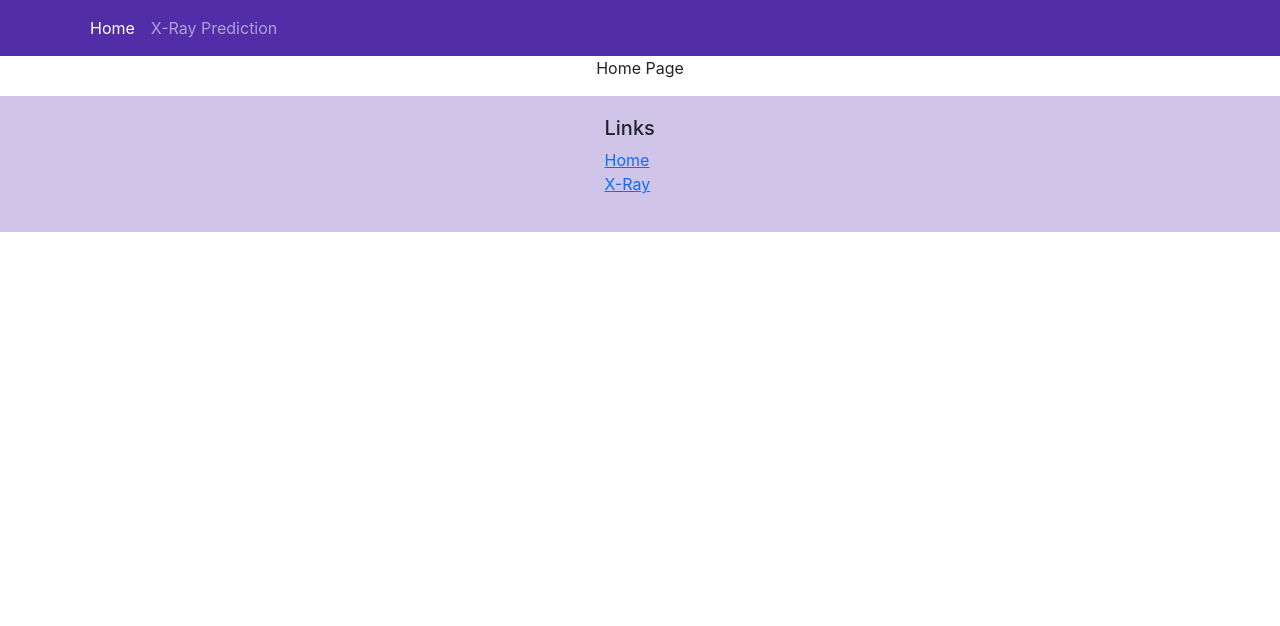
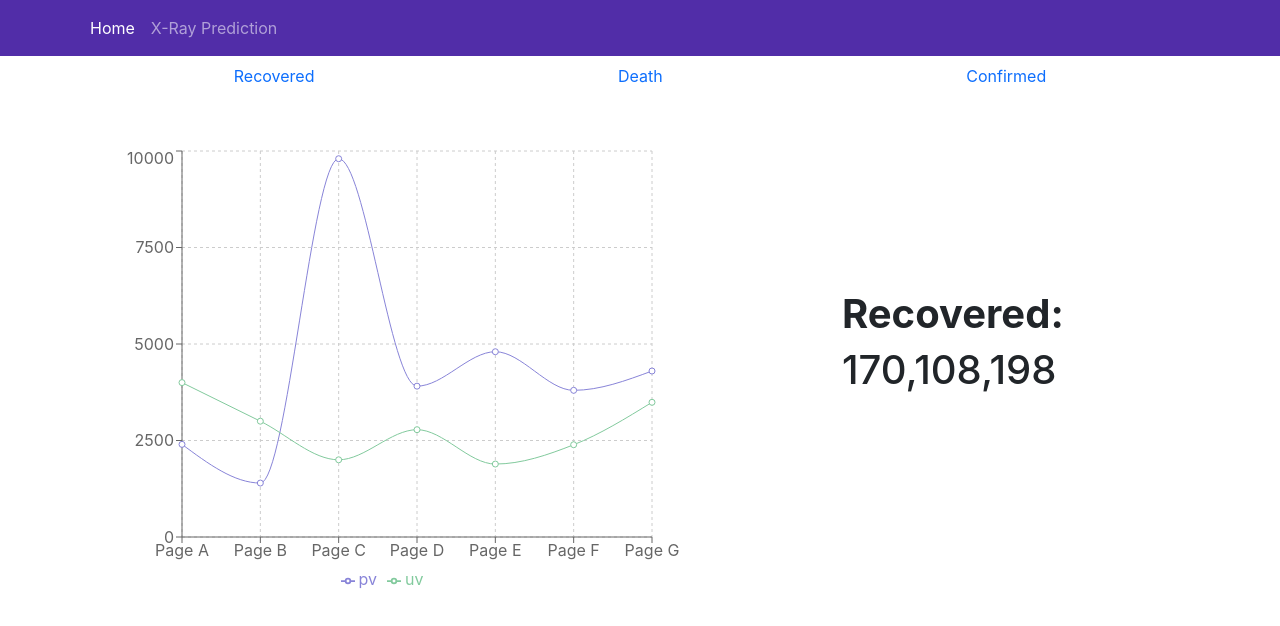
Before and after one commit to ris3abh/Covid_19, a React (Create React App) app: page /home in a window 1280 px wide. Shown: the top 626 px of the page. Built offline with nearby package versions, Linux system fonts and the light colour scheme.

Commit message:
charts added

```diff
--- a/package.json
+++ b/package.json
@@ -13,6 +13,7 @@
     "react-router-dom": "^5.2.0",
     "react-scripts": "4.0.3",
     "reactstrap": "^8.9.0",
+    "recharts": "^2.0.10",
     "web-vitals": "^1.0.1"
   },
   "scripts": {
--- a/src/App.css
+++ b/src/App.css
@@ -15,12 +15,6 @@
     margin:0px auto;
     padding: 20px 0px 20px 0px;
 }
-.jumbotron {
-    padding:70px 30px 70px 30px;
-    margin:0px auto;
-    background: #9575CD ;
-    color:floralwhite;
-}
 
 address{
     font-size:80%;
@@ -32,24 +26,19 @@ address{
     background-color: #512DA8;
 }
 
-.page-enter{
-    opacity: 0.01;
-    transform: translateX(-100%);
+
+.question {
+  width: 600px;
+  height: 500px;
+  padding-top: 50px;
+  padding-left: 20px;
 }
 
-.page-enter-active{
-    opacity: 1;
-    transform: translateX(0%);
-    transition: all 300ms ease-in;
+.question-container {
+  width: 100%;
+  height: 100%;
 }
 
-.page-exit{
-    opacity: 1;
-    transform: translateX(0%);
+.meta{
+  margin: auto;
 }
-
-.page-exit-active{
-    opacity: 0.01;
-    transform: translateX(100%);
-    transition: all 300ms ease-out;
-}
--- /dev/null
+++ b/src/components/ChartComponent.js
@@ -0,0 +1,115 @@
+import React, { useState } from 'react';
+import { LineChart, Line, XAxis, YAxis, CartesianGrid, Tooltip, Legend, ResponsiveContainer } from 'recharts';
+import { TabContent, TabPane, Nav, NavItem, NavLink, Row, Col } from 'reactstrap';
+import '../App.css';
+import {DEATHS} from '../shared/deaths.js';
+import {RECOVERED} from '../shared/recovered.js';
+import {CONFIRMED} from '../shared/confirmed.js';
+
+function RenderChart({data}){
+  return(
+    <div className="question">
+      <div className="question-container">
+        <ResponsiveContainer width="100%" height="100%">
+          <LineChart
+            width={500}
+            height={300}
+            data={data}
+            margin={{
+              top: 5,
+              right: 30,
+              left: 20,
+              bottom: 5,
+            }}
+          >
+            <CartesianGrid strokeDasharray="3 3" />
+            <XAxis dataKey="name" />
+            <YAxis />
+            <Tooltip />
+            <Legend />
+            <Line type="monotone" dataKey="pv" stroke="#8884d8" activeDot={{ r: 8 }} />
+            <Line type="monotone" dataKey="uv" stroke="#82ca9d" />
+          </LineChart>
+        </ResponsiveContainer>
+      </div>
+    </div>
+  );
+}
+
+
+const Chart = (props) => {
+
+  const [activeTab, setActiveTab] = useState('1');
+  const death = DEATHS;
+  const recov = RECOVERED;
+  const confi = CONFIRMED;
+
+  const toggle = tab => {
+    if(activeTab !== tab) setActiveTab(tab);
+  }
+
+  return(
+      <>
+        <Nav fill>
+          <NavItem>
+            <NavLink
+              onClick={() => { toggle('1'); }}
+            >
+              Recovered
+            </NavLink>
+          </NavItem>
+          <NavItem>
+            <NavLink
+              onClick={() => { toggle('2'); }}
+            >
+              Death
+            </NavLink>
+          </NavItem>
+          <NavItem>
+            <NavLink
+              onClick={() => { toggle('3'); }}
+            >
+              Confirmed
+            </NavLink>
+          </NavItem>
+        </Nav>
+        <TabContent activeTab={activeTab}>
+          <TabPane tabId="1">
+            <Row>
+              <Col sm="8">
+                <RenderChart data={recov}/>
+              </Col>
+              <Col sm="4" className="meta">
+                <h1><b>Recovered:</b></h1>
+                <h1>170,108,198</h1>
+              </Col>
+            </Row>
+          </TabPane>
+          <TabPane tabId="2">
+            <Row>
+              <Col sm="8">
+                <RenderChart data={death}/>
+              </Col>
+              <Col sm="4" className="meta">
+                <h1><b>Deaths:</b></h1>
+                <h1>170,108,198</h1>
+              </Col>
+            </Row>
+          </TabPane>
+          <TabPane tabId="3">
+            <Row>
+              <Col sm="8">
+                <RenderChart data={confi}/>
+              </Col>
+              <Col sm="4" className="meta">
+                <h1><b>Confirmed:</b></h1>
+                <h1>170,108,198</h1>
+              </Col>
+            </Row>
+          </TabPane>
+        </TabContent>
+      </>
+  );
+}
+
+export default Chart;
--- a/src/components/HomeComponent.js
+++ b/src/components/HomeComponent.js
@@ -1,11 +1,10 @@
 import React from 'react';
+import Chart from './ChartComponent';
 
 function Home(props) {
     return(
       	<div className="container">
-      		<div className="row align-items-start">
-            <p class="text-center">Home Page</p>
-      		</div>
+      		<Chart/>
       	</div>
     );
 }
--- a/src/components/MainComponent.js
+++ b/src/components/MainComponent.js
@@ -2,7 +2,7 @@ import React, { Component } from 'react';
 import Home from './HomeComponent';
 // import Xray from './XrayComponent';
 import Header from './HeaderComponent';
-import Footer from './FooterComponent';
+//import Footer from './FooterComponent';
 import { BrowserRouter as Router } from 'react-router-dom';
 import {Switch, Route, Redirect} from 'react-router-dom';
 //  <Route path='/xray' component={() => <Xray/>} />
@@ -19,7 +19,6 @@ class Main extends Component {
               <Route path='/home' component={() => <Home/>} />
               <Redirect to="/home" />
           </Switch>
-          <Footer />
         </Router>
       </div>
     );
--- /dev/null
+++ b/src/shared/confirmed.js
@@ -0,0 +1,44 @@
+export const CONFIRMED = [
+  {
+    name: 'Page A',
+    uv: 4000,
+    pv: 2400,
+    amt: 2400,
+  },
+  {
+    name: 'Page B',
+    uv: 3000,
+    pv: 1398,
+    amt: 2210,
+  },
+  {
+    name: 'Page C',
+    uv: 2000,
+    pv: 9800,
+    amt: 2290,
+  },
+  {
+    name: 'Page D',
+    uv: 2780,
+    pv: 3908,
+    amt: 2000,
+  },
+  {
+    name: 'Page E',
+    uv: 1890,
+    pv: 4800,
+    amt: 2181,
+  },
+  {
+    name: 'Page F',
+    uv: 2390,
+    pv: 3800,
+    amt: 2500,
+  },
+  {
+    name: 'Page G',
+    uv: 3490,
+    pv: 4300,
+    amt: 2100,
+  },
+];
--- /dev/null
+++ b/src/shared/deaths.js
@@ -0,0 +1,44 @@
+export const DEATHS = [
+  {
+    name: 'Page A',
+    uv: 4000,
+    pv: 2400,
+    amt: 2400,
+  },
+  {
+    name: 'Page B',
+    uv: 3000,
+    pv: 1398,
+    amt: 2210,
+  },
+  {
+    name: 'Page C',
+    uv: 2000,
+    pv: 9800,
+    amt: 2290,
+  },
+  {
+    name: 'Page D',
+    uv: 2780,
+    pv: 3908,
+    amt: 2000,
+  },
+  {
+    name: 'Page E',
+    uv: 1890,
+    pv: 4800,
+    amt: 2181,
+  },
+  {
+    name: 'Page F',
+    uv: 2390,
+    pv: 3800,
+    amt: 2500,
+  },
+  {
+    name: 'Page G',
+    uv: 3490,
+    pv: 4300,
+    amt: 2100,
+  },
+];
--- /dev/null
+++ b/src/shared/recovered.js
@@ -0,0 +1,44 @@
+export const RECOVERED = [
+  {
+    name: 'Page A',
+    uv: 4000,
+    pv: 2400,
+    amt: 2400,
+  },
+  {
+    name: 'Page B',
+    uv: 3000,
+    pv: 1398,
+    amt: 2210,
+  },
+  {
+    name: 'Page C',
+    uv: 2000,
+    pv: 9800,
+    amt: 2290,
+  },
+  {
+    name: 'Page D',
+    uv: 2780,
+    pv: 3908,
+    amt: 2000,
+  },
+  {
+    name: 'Page E',
+    uv: 1890,
+    pv: 4800,
+    amt: 2181,
+  },
+  {
+    name: 'Page F',
+    uv: 2390,
+    pv: 3800,
+    amt: 2500,
+  },
+  {
+    name: 'Page G',
+    uv: 3490,
+    pv: 4300,
+    amt: 2100,
+  },
+];
```
Also changed, not shown: 1 other file (tests, documents, lock files or other folders).
